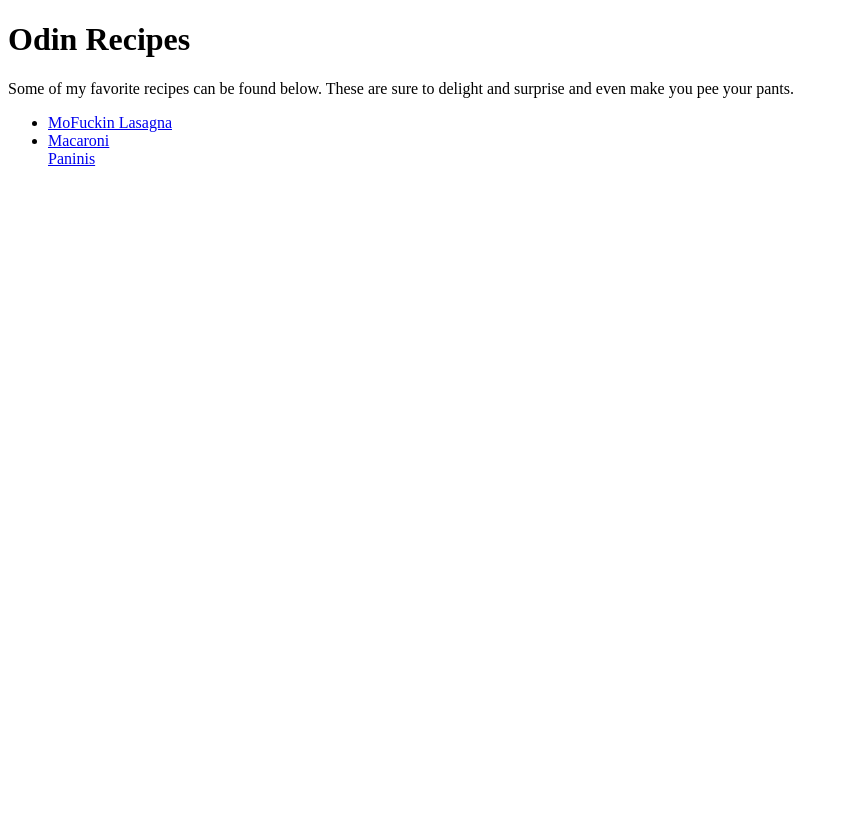
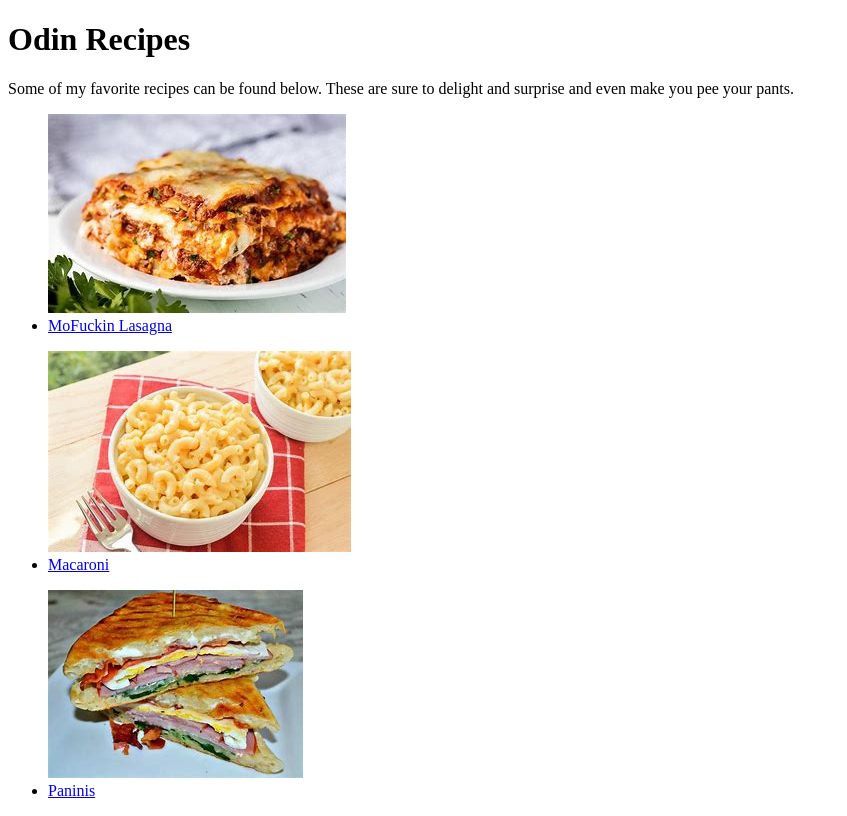
Before and after one commit to jcornett5/odin_recipes, a plain HTML site: page index.html in a window 1280 px wide. Shown: the whole page, without its empty margins (0-847 px from the left). Drawn offline with Linux system fonts and the light colour scheme.

Commit message:
Adjusted formatting in the recipe index page.

```diff
--- a/index.html
+++ b/index.html
@@ -10,12 +10,12 @@
     Some of my favorite recipes can be found below. These are sure to delight and surprise and even make you pee your pants.
 
     <ul>
-        <a href="./Images/lasagna.jpg"></a>
-        <li><a href="./Recipes/lasagna.html">MoFuckin Lasagna</a></li>
-        <a href="./Images/Macaroni.jpg"></a>
-        <li><a href="./Recipes/macaroni.html">Macaroni</a></li>
-        <a href="./Images/Panini.jpg"
-        <li><a href="./Recipes/paninis.html">Paninis</a></li>
+        <img src="./Images/lasagna.jpg" alt="Image of a Lasagna"
+        <p><li><a href="./Recipes/lasagna.html">MoFuckin Lasagna</a></li></p>
+        <img src="./Images/Macaroni.jpg" alt="Image of Macaronin and Cheese"
+        <p><li><a href="./Recipes/macaroni.html">Macaroni</a></li></p>
+        <img src="./Images/Panini.jpg" alt="Image a Panini cut in half"
+        <p><li><a href="./Recipes/paninis.html">Paninis</a></li></p>
     </ul>
 </body>
 </html>
```
